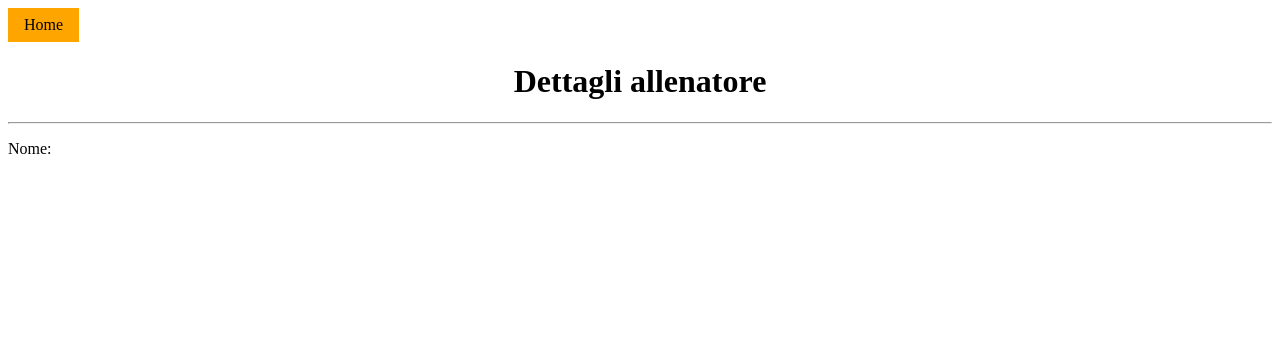
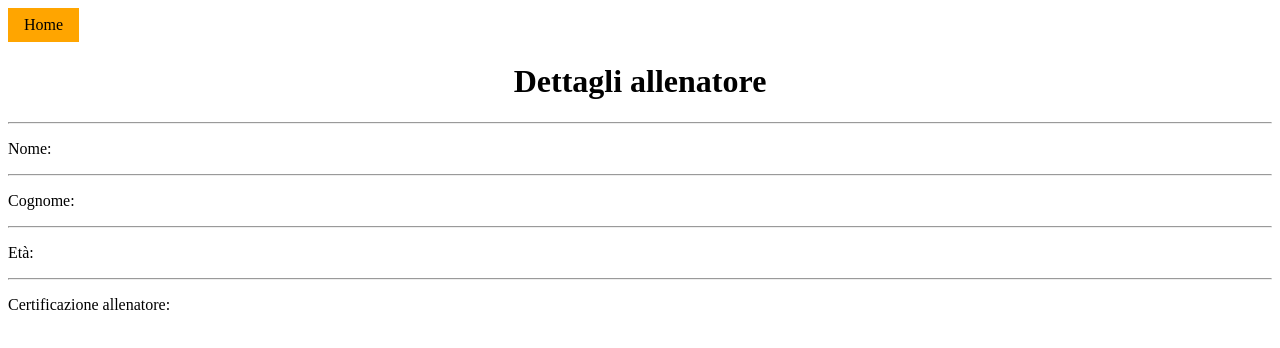
Before and after one commit to StellaDaniele/G12-software-engineering, a plain HTML site: page allenatore/allenatore.html in a window 1280 px wide. Drawn offline with Linux system fonts and the light colour scheme.

Commit message:
Update allenatore.html

```diff
--- a/allenatore/allenatore.html
+++ b/allenatore/allenatore.html
@@ -14,6 +14,12 @@
     <h1>Dettagli allenatore</h1>
     <hr>
     <p>Nome:</p>
+    <hr>
+    <p>Cognome:</p>
+    <hr>
+    <p>Età:</p>
+    <hr>
+    <p>Certificazione allenatore:</p>
 
 </body>
 
```
